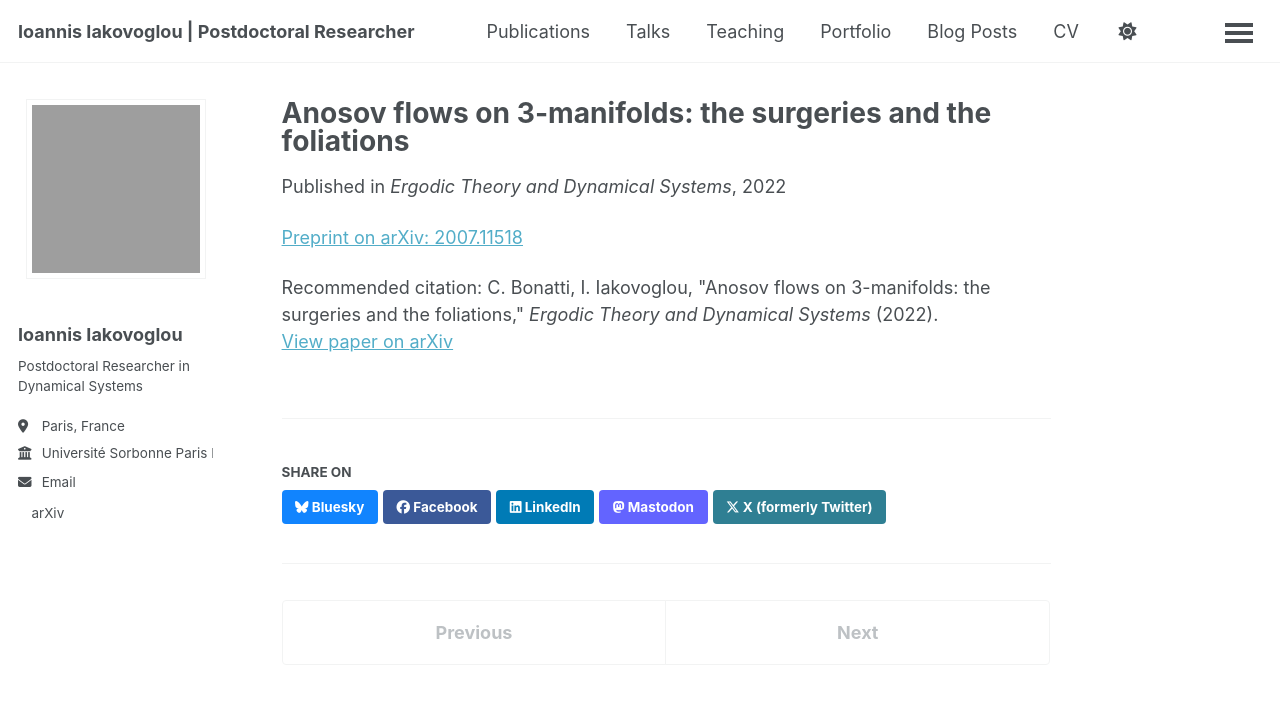
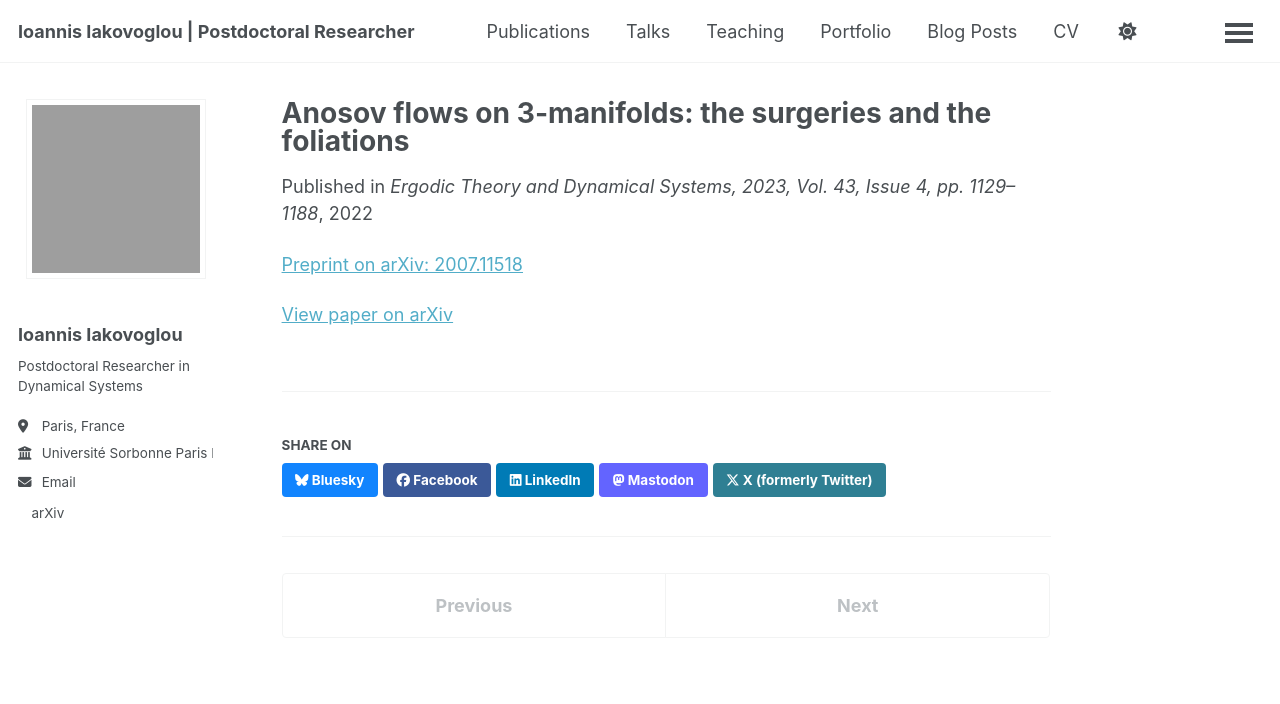
Before and after one commit to ioannisiakovoglou/ioannisiakovoglou.github.io, a Jekyll site: the page built from _publications/surgerieswithchristian.md, in a window 1280 px wide. Shown: the top 704 px of the page. Built offline with Jekyll 4.4.1, drawn with Linux system fonts in a browser that asks for light colours; a script bundle is joined from its source files by our own code; a style sheet for code colours, icons or effects is not loaded.

Commit message:
Update venue and citation for publication
Updated venue information to include publication details.

```diff
--- a/_publications/surgerieswithchristian.md
+++ b/_publications/surgerieswithchristian.md
@@ -3,10 +3,8 @@ title: "Anosov flows on 3-manifolds: the surgeries and the foliations"
 collection: publications
 category: manuscripts
 permalink: /publication/anosov-flows
-excerpt: "Anosov flows on 3-manifolds: the surgeries and the foliations."
 date: 2022-01-01
-venue: "Ergodic Theory and Dynamical Systems"
+venue: "Ergodic Theory and Dynamical Systems, 2023, Vol. 43, Issue 4, pp. 1129–1188"
 paperurl: "https://arxiv.org/abs/2007.11518"
-citation: 'C. Bonatti, I. Iakovoglou, "Anosov flows on 3-manifolds: the surgeries and the foliations," <i>Ergodic Theory and Dynamical Systems</i> (2022).'
 ---
 [Preprint on arXiv: 2007.11518](https://arxiv.org/abs/2007.11518)
```
